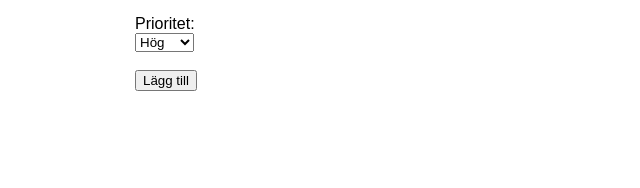
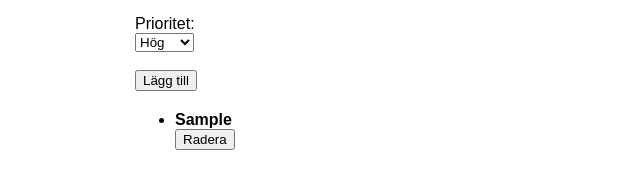
Before and after one commit to aner2308/TypeScript2, a website built with Parcel: page src/index.html in a window 1280 px wide. Both pictures are taken after typing "Sample" into the empty fields and a click on the button "Lägg till". Shown: the part 150-338 px from the top of the page, without its empty margins (205-845 px from the left). Built offline with nearby package versions, Linux system fonts and the light colour scheme.

Commit message:
Fixat sortering av listan beroende på prioritet, och också lagt til deletefunktionen

```diff
--- a/src/index.html
+++ b/src/index.html
@@ -26,7 +26,9 @@
             <br>
             <button type="submit">Lägg till</button>
         </form>
-        <div id="todo-list"></div>
+        <ul id="todo-list-1"></ul>
+        <ul id="todo-list-2"></ul>
+        <ul id="todo-list-3"></ul>
     </div>
     <script src="js/main.ts" type="module"></script>
 </body>
--- a/src/js/listItemManager.ts
+++ b/src/js/listItemManager.ts
@@ -13,9 +13,12 @@ export class listItemManager {
         LocalStorageUtil.saveListItems(this.listItems);
     }
 
-    public deleteListItem(index: number): void {
-        this.listItems.splice(index, 1);
-        LocalStorageUtil.saveListItems(this.listItems);
+    public deleteListItem(item: listItem): void {
+        const index = this.listItems.findIndex(listItem => listItem === item);
+        if (index !== -1) {
+            this.listItems.splice(index, 1);
+            LocalStorageUtil.saveListItems(this.listItems);
+        }
     }
 
     public getListItems(): listItem[] {
--- a/src/js/main.ts
+++ b/src/js/main.ts
@@ -5,7 +5,6 @@ document.addEventListener('DOMContentLoaded', () => {
     const form = document.getElementById('todo-form')! as HTMLFormElement;
     form.addEventListener('submit', (event) => {
         event.preventDefault();
-        console.log("HEJ!")
         addListItem();
     });
 });
@@ -40,5 +39,43 @@ function addListItem(): void {
 }
 
 function renderToDo(): void {
+    const list = manager.getListItems();
 
+    // Loopa igenom listan och dela upp objekten baserat på deras prioritet
+    const priorityLists: { [key: number]: listItem[] } = {
+        1: [],
+        2: [],
+        3: []
+    };
+
+    list.forEach(item => {
+        priorityLists[item.priority].push(item);
+    });
+
+    // Loopa igenom varje prioritetlista och rendera varje listobjekt i rätt <ul>
+    for (let priority in priorityLists) {
+        const toDoList = document.getElementById(`todo-list-${priority}`) as HTMLUListElement;
+        if (toDoList) {
+            toDoList.innerHTML = ''; // Rensa listan innan du renderar om den
+            priorityLists[priority].forEach((item) => {
+                const li = document.createElement('li');
+                li.innerHTML = `<strong>${item.task}</strong><br>`;
+
+                const deleteButton = document.createElement('button');
+                deleteButton.textContent = "Radera";
+                deleteButton.className = "deleteBtn";
+                deleteButton.addEventListener('click', () => deleteItem(item));
+                li.appendChild(deleteButton);
+
+                toDoList.appendChild(li);
+            });
+        }
+    }
 }
+
+function deleteItem(item: listItem): void {
+    manager.deleteListItem(item);
+    renderToDo();
+}
+
+renderToDo();
```
Also changed, not shown: dist/index.html, 2 other files.
